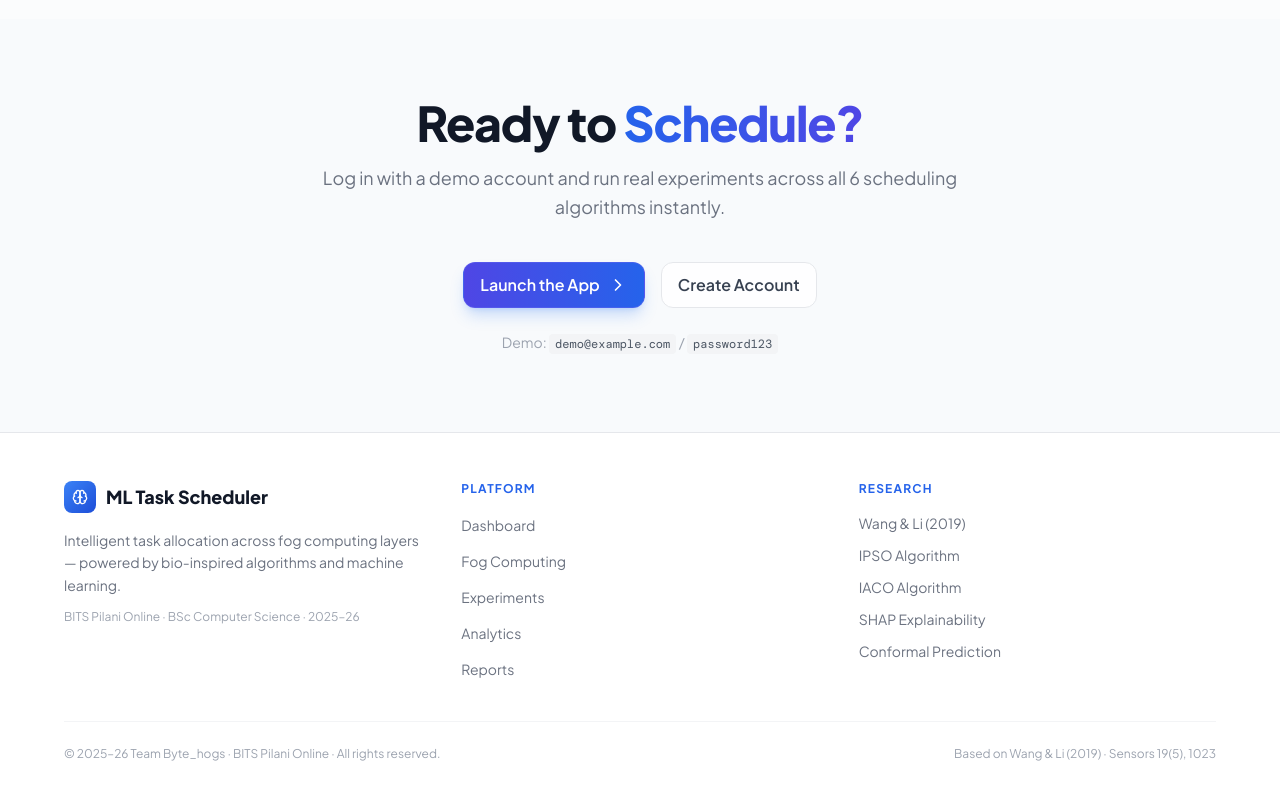
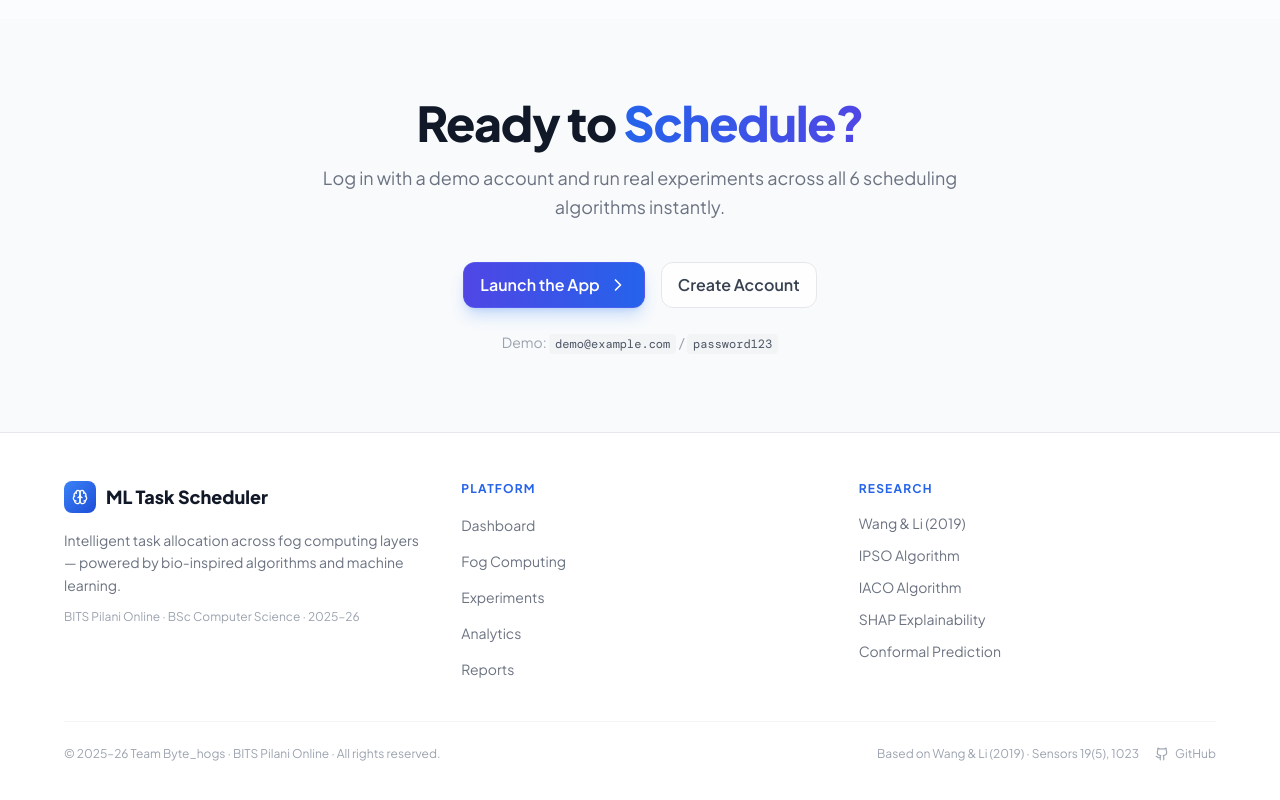
Before and after one commit to shri33/ML-Task-Scheduler, a React (Vite) app in the folder frontend/: page / in a window 1280 px wide. Shown: the part 4783-5583 px from the top of the page. Built offline with nearby package versions, Linux system fonts and the light colour scheme; no server answers.

Commit message:
fix: add real GitHub repo URL to landing page
- Hero 'View on GitHub' button: https://github.com/shri33/ML-Task-Scheduler
- Footer: GitHub link with icon next to research citation

```diff
--- a/frontend/src/pages/LandingPage.tsx
+++ b/frontend/src/pages/LandingPage.tsx
@@ -264,7 +264,7 @@ export default function LandingPage() {
               </button>
               <a
                 id="lp-hero-github"
-                href="https://github.com"
+                href="https://github.com/shri33/ML-Task-Scheduler"
                 target="_blank"
                 rel="noreferrer"
                 className="btn btn-secondary text-base px-8 py-3.5 gap-2 w-full sm:w-auto"
@@ -635,7 +635,18 @@ export default function LandingPage() {
 
           <div className="border-t border-gray-100 dark:border-gray-800 pt-6 flex flex-col sm:flex-row items-center justify-between gap-3 text-xs text-gray-400 dark:text-gray-500">
             <p>© 2025–26 Team Byte_hogs · BITS Pilani Online · All rights reserved.</p>
-            <p>Based on Wang &amp; Li (2019) · Sensors 19(5), 1023</p>
+            <div className="flex items-center gap-4">
+              <p>Based on Wang &amp; Li (2019) · Sensors 19(5), 1023</p>
+              <a
+                href="https://github.com/shri33/ML-Task-Scheduler"
+                target="_blank"
+                rel="noreferrer"
+                className="flex items-center gap-1.5 hover:text-primary-600 dark:hover:text-primary-400 transition-colors"
+              >
+                <Github className="h-3.5 w-3.5" />
+                GitHub
+              </a>
+            </div>
           </div>
         </div>
       </footer>
```
